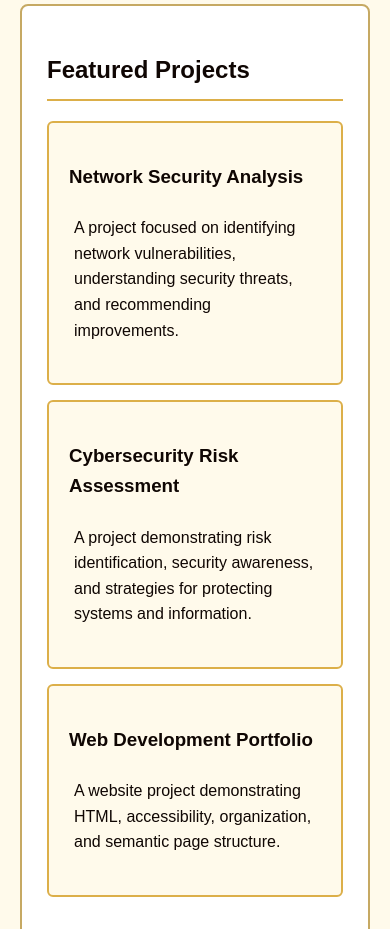
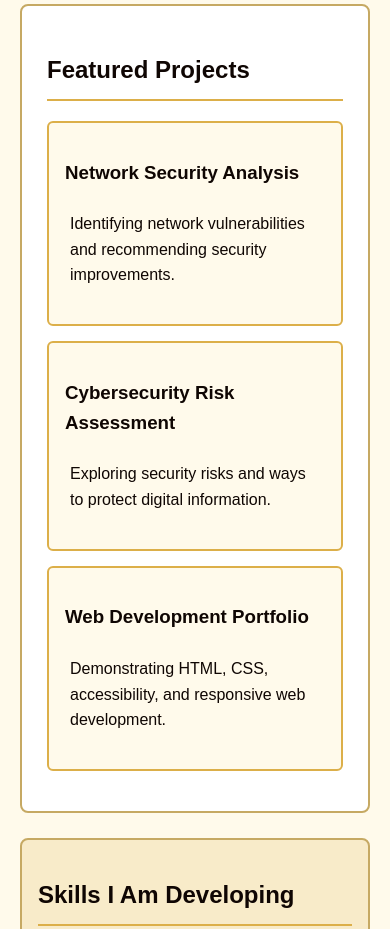
Before and after one commit to SjABellV/homework, a plain HTML site: page index.html in a window 390 px wide. Shown: the part 720-1649 px from the top of the page. Drawn offline with Linux system fonts and the light colour scheme.

Commit message:
Responsive_Layout

```diff
--- a/css/style.css
+++ b/css/style.css
@@ -117,3 +117,25 @@ footer {
     padding: 20px;
     margin-top: 30px;
 }
+
+padding: 12px;
+}
+
+section {
+    padding: 16px;
+    margin-bottom: 16px;
+}
+
+.project-grid {
+    grid-template-columns: 1fr;
+    gap: 16px;
+}
+
+.featured-project {
+    padding: 16px;
+}
+
+#skills {
+    padding: 16px;
+}
+}
--- a/index.html
+++ b/index.html
@@ -33,38 +33,40 @@
                 protecting digital systems.
             </p>
 
-            <img
-                src="images/cybersecurity.jpg"
-                alt="Computer displaying cybersecurity and network security information"
-            >
+            <img src="images/cybersecurity.jpg"
+                alt="Computer displaying cybersecurity and network security information">
         </section>
 
         <section>
             <h2>Featured Projects</h2>
 
+            <div class="project-grid">
+
                 <article class="featured-project">
                     <h3>Network Security Analysis</h3>
                     <p>
-                    A project focused on identifying network vulnerabilities,
-                    understanding security threats, and recommending improvements.
+                        Identifying network vulnerabilities
+                        and recommending security improvements.
                     </p>
                 </article>
 
                 <article class="featured-project">
                     <h3>Cybersecurity Risk Assessment</h3>
                     <p>
-                    A project demonstrating risk identification, security awareness,
-                    and strategies for protecting systems and information.
+                        Exploring security risks and ways
+                        to protect digital information.
                     </p>
                 </article>
 
                 <article class="featured-project">
                     <h3>Web Development Portfolio</h3>
                     <p>
-                    A website project demonstrating HTML, accessibility,
-                    organization, and semantic page structure.
+                        Demonstrating HTML, CSS, accessibility,
+                        and responsive web development.
                     </p>
                 </article>
+
+            </div>
         </section>
 
         <section id="skills">
```
Lines whose indentation alone changed are shown as unchanged.
